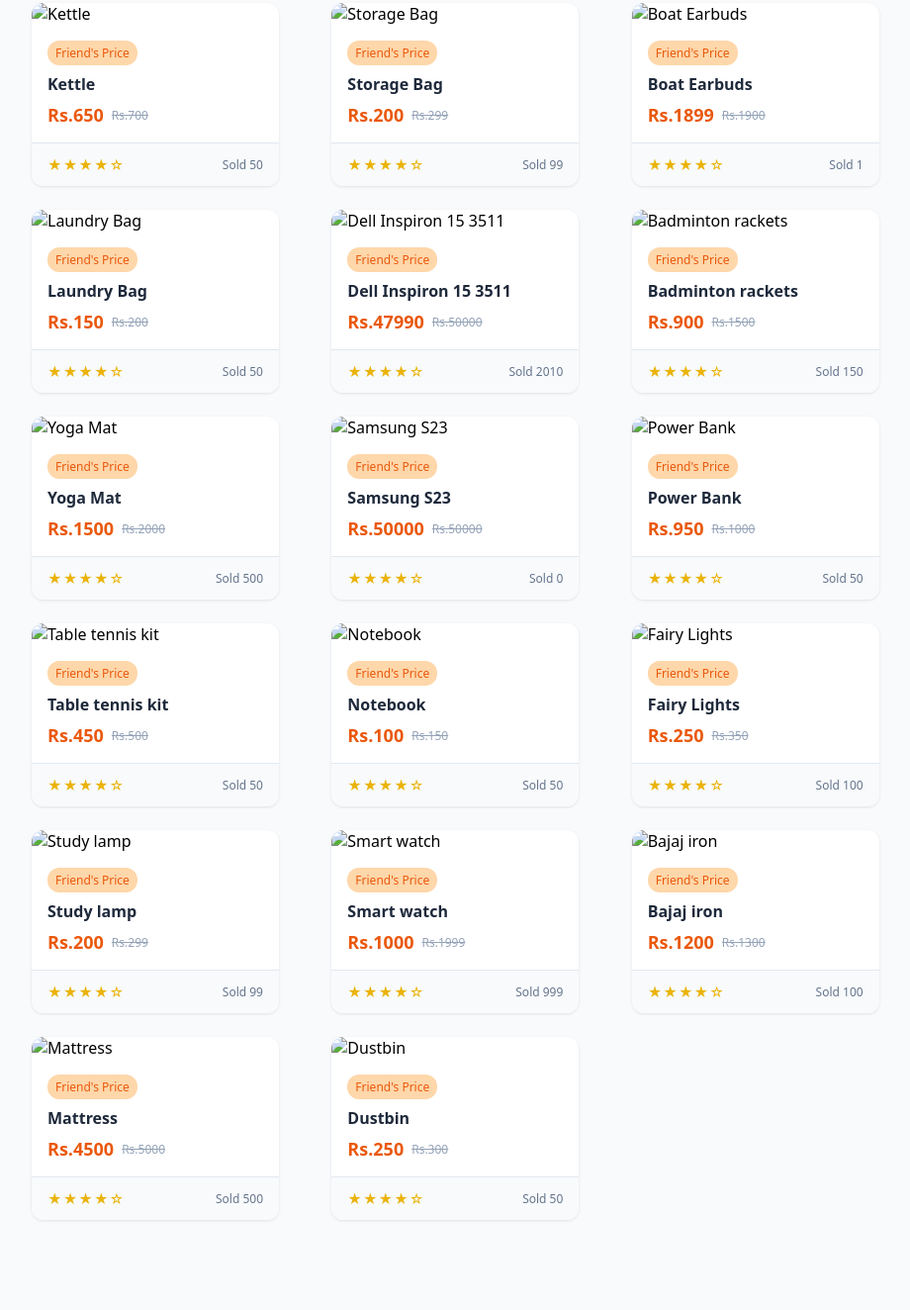
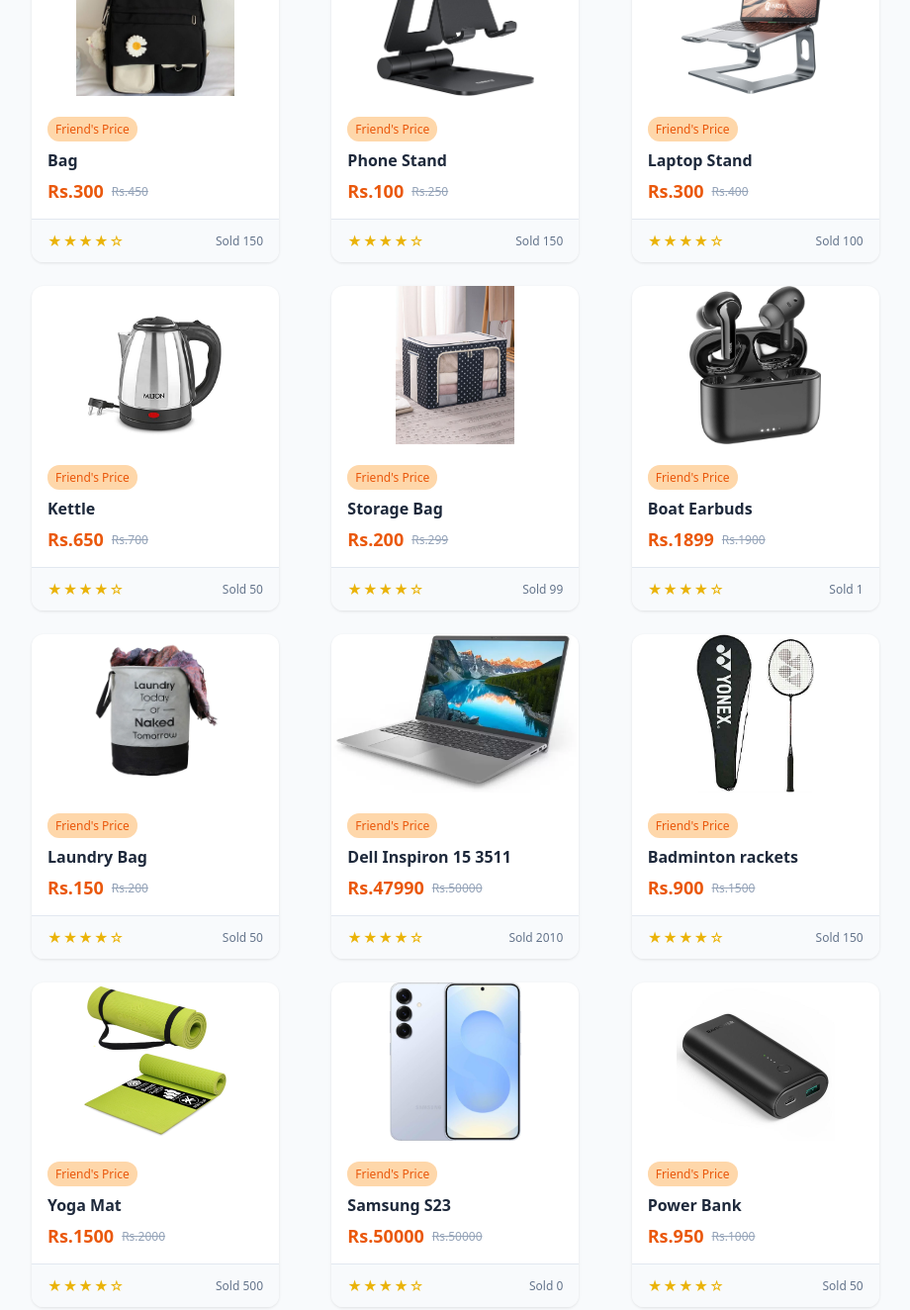
Before and after one commit to BandhanPriya101/MyProject, a plain HTML site: page landing.html in a window 1280 px wide. Shown: the part 881-2205 px from the top of the page at 99% size, without its empty margins (306-1226 px from the left). Before the commit the page ends 2146 px from the top, so only its background shows below. Drawn offline with Linux system fonts and the light colour scheme.

Commit message:
Update landing.html

```diff
--- a/landing.html
+++ b/landing.html
@@ -368,7 +368,7 @@
                 originalPrice: 129,
                 rating: 5,
                 sales: 95,
-                image: "images project/41RVMqJ2aXL.AC_UF894,1000_QL80.jpg",
+                image: "41RVMqJ2aXL.AC_UF894,1000_QL80.jpg",
                 link: "Bucket.html"
             },
             {
@@ -378,7 +378,7 @@
                 originalPrice: 1000,
                 rating: 4,
                 sales: 300,
-                image: "images project/61IujYL0JTL.jpg",
+                image: "61IujYL0JTL.jpg",
                 link: "Calculator.html"
             },
             {
@@ -388,7 +388,7 @@
                 originalPrice: 2000,
                 rating: 4,
                 sales: 200,
-                image: "images project/500bedb6a2e2c5c451675ab63982374c.jpg",
+                image: "500bedb6a2e2c5c451675ab63982374c.jpg",
                 link: "Cycle.html"
             },
             {
@@ -398,7 +398,7 @@
                 originalPrice: 9000,
                 rating: 4,
                 sales: 1000,
-                image: "images project/5db8ca59f629c4fa8aa91330aed27016.jpg",
+                image: "5db8ca59f629c4fa8aa91330aed27016.jpg",
                 link: "Guitar.html"
             },
             {
@@ -408,7 +408,7 @@
                 originalPrice: 450,
                 rating: 4,
                 sales: 150,
-                image: "images project/7fe493d73f26873665190ee93c00cfdf.jpg",
+                image: "7fe493d73f26873665190ee93c00cfdf.jpg",
                 link: "Bag.html"
             },
             {
@@ -418,7 +418,7 @@
                 originalPrice: 250,
                 rating: 4,
                 sales: 150,
-                image: "images project/63c5fedb59313e05325e6d31-nulaxy-dual-folding-cell-phone-stand.jpg",
+                image: "63c5fedb59313e05325e6d31-nulaxy-dual-folding-cell-phone-stand.jpg",
                 link: "Phone_Stand.html"
             },
             {
@@ -428,7 +428,7 @@
                 originalPrice: 400,
                 rating: 4,
                 sales: 100,
-                image: "images project/71xlXzGX9aL.jpg",
+                image: "71xlXzGX9aL.jpg",
                 link: "Laptop_Stand.html"
             },
             {
@@ -438,7 +438,7 @@
                 originalPrice: 700,
                 rating: 4,
                 sales: 50,
-                image: "images project/415mgfOmzUS_600x.jpg",
+                image: "415mgfOmzUS_600x.jpg",
                 link: "Kettle.html"
             },
             {
@@ -448,7 +448,7 @@
                 originalPrice: 299,
                 rating: 4,
                 sales: 99,
-                image: "images project/0726f3ab5c1ff35abb353319850bfa1c.jpg",
+                image: "0726f3ab5c1ff35abb353319850bfa1c.jpg",
                 link: "Storage_Bag.html"
             },
             {
@@ -458,7 +458,7 @@
                 originalPrice: 1900,
                 rating: 4,
                 sales: 1,
-                image: "images project/848dc289b2c7973658c80b0c49e582f4.jpg",
+                image: "848dc289b2c7973658c80b0c49e582f4.jpg",
                 link: "earbuds.html"
             },
             {
@@ -468,7 +468,7 @@
                 originalPrice: 200,
                 rating: 4,
                 sales: 50,
-                image: "images project/15286880a.webp",
+                image: "15286880a.webp",
                 link: "Laundry_Bag.html"
             },
             {
@@ -478,7 +478,7 @@
                 originalPrice: 50000,
                 rating: 4,
                 sales: 2010,
-                image: "images project/na-laptop-dell-original-imag57f9vrbqz8ef.webp",
+                image: "na-laptop-dell-original-imag57f9vrbqz8ef.webp",
                 link: "object.html"
             },
             {
@@ -488,7 +488,7 @@
                 originalPrice: 1500,
                 rating: 4,
                 sales: 150,
-                image: "images project/0624158680405a938656e2c599b2e0ec.jpg",
+                image: "0624158680405a938656e2c599b2e0ec.jpg",
                 link: "Badminton_rackets.html"
             },
             {
@@ -498,7 +498,7 @@
                 originalPrice: 2000,
                 rating: 4,
                 sales: 500,
-                image: "images project/a0fee709-2209-4d74-81e8-c55ebfcbce47.jpg",
+                image: "a0fee709-2209-4d74-81e8-c55ebfcbce47.jpg",
                 link: "Yoga_Mat.html"
             },
             {
@@ -508,7 +508,7 @@
                 originalPrice: 50000,
                 rating: 4,
                 sales: 0,
-                image: "images project/a57135685b5de74c500086d012e4181b.jpg",
+                image: "a57135685b5de74c500086d012e4181b.jpg",
                 link: "SamsungS23.html"
             },
             {
@@ -518,7 +518,7 @@
                 originalPrice: 1000,
                 rating: 4,
                 sales: 50,
-                image: "images project/ac6fddcb782d5a3cf9f5c94621c80228.jpg",
+                image: "ac6fddcb782d5a3cf9f5c94621c80228.jpg",
                 link: "Power_Bank.html"
             },
             {
@@ -528,7 +528,7 @@
                 originalPrice: 500,
                 rating: 4,
                 sales: 50,
-                image: "images project/b2fe21671317a9cf1fdcd68efff80ee4.jpg",
+                image: "b2fe21671317a9cf1fdcd68efff80ee4.jpg",
                 link: "Table_tennis_kit.html"
             },
             {
@@ -538,7 +538,7 @@
                 originalPrice: 150,
                 rating: 4,
                 sales: 50,
-                image: "images project/classmate-a4-size-notebook.jpg",
+                image: "classmate-a4-size-notebook.jpg",
                 link: "Notebook.html"
             },
             {
@@ -548,7 +548,7 @@
                 originalPrice: 350,
                 rating: 4,
                 sales: 100,
-                image: "images project/d29eb2d2307cb363d350b3ad206dc3be.jpg",
+                image: "d29eb2d2307cb363d350b3ad206dc3be.jpg",
                 link: "Fairy_Lights.html"
             },
             {
@@ -558,7 +558,7 @@
                 originalPrice: 299,
                 rating: 4,
                 sales: 99,
-                image: "images project/f589c027e1ed9dd9ad47d4493b2bee77.jpg",
+                image: "f589c027e1ed9dd9ad47d4493b2bee77.jpg",
                 link: "Study_lamp.html"
             },
             {
@@ -568,7 +568,7 @@
                 originalPrice: 1999,
                 rating: 4,
                 sales: 999,
-                image: "images project/fa0c73d0dfca055daf5af01ca7b3f578.jpg",
+                image: "fa0c73d0dfca055daf5af01ca7b3f578.jpg",
                 link: "Smart_watch.html"
             },
             {
@@ -578,7 +578,7 @@
                 originalPrice: 1300,
                 rating: 4,
                 sales: 100,
-                image: "images project/HerculodryIron.webp",
+                image: "HerculodryIron.webp",
                 link: "Bajaj_iron.html"
             },
             {
@@ -588,7 +588,7 @@
                 originalPrice: 5000,
                 rating: 4,
                 sales: 500,
-                image: "images project/hostel-bed-mattress.jpg",
+                image: "hostel-bed-mattress.jpg",
                 link: "Mattress.html"
             },
             {
@@ -598,7 +598,7 @@
                 originalPrice: 300,
                 rating: 4,
                 sales: 50,
-                image: "images project/kuber-industries-plastic-pedal-dustbinwastebin-with-handle-10-liter-green-47km0911-4599160384815025_l.jpg",
+                image: "kuber-industries-plastic-pedal-dustbinwastebin-with-handle-10-liter-green-47km0911-4599160384815025_l.jpg",
                 link: "Dustbin.html"
             },
 
```
